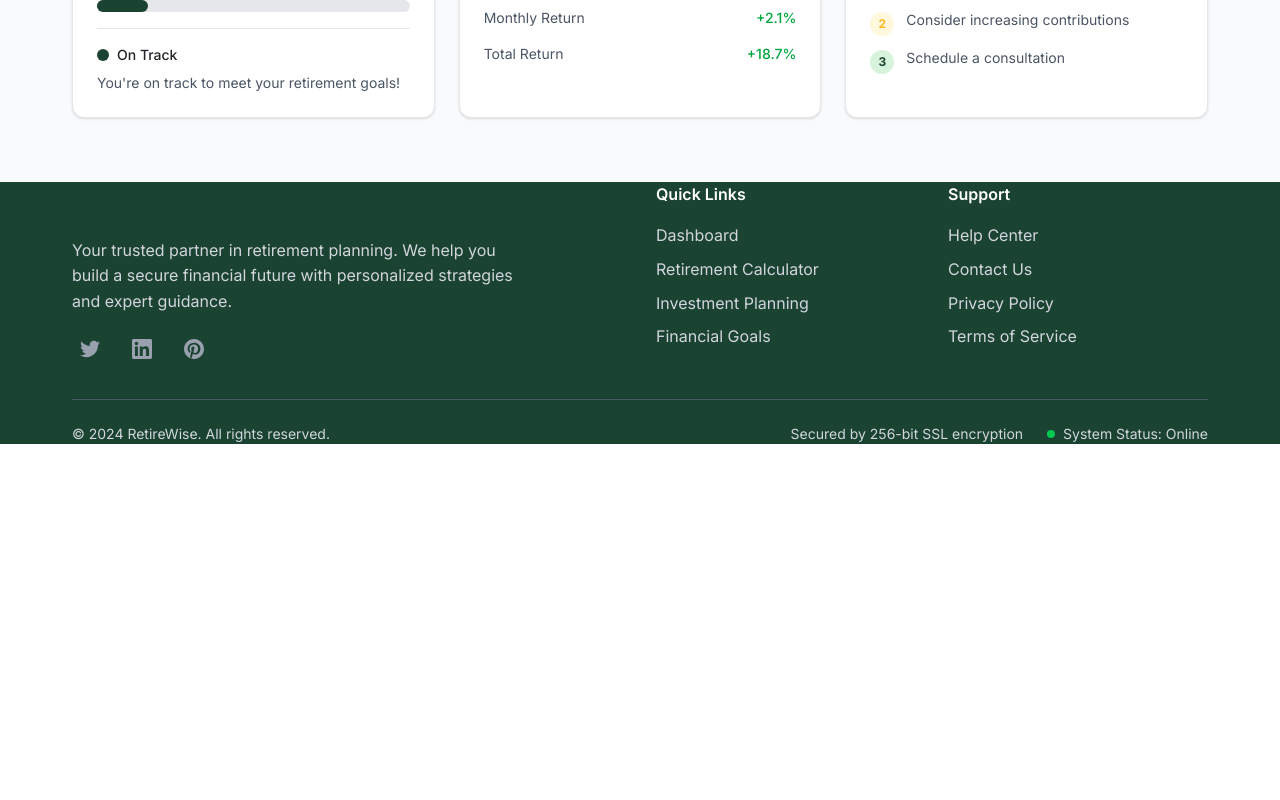
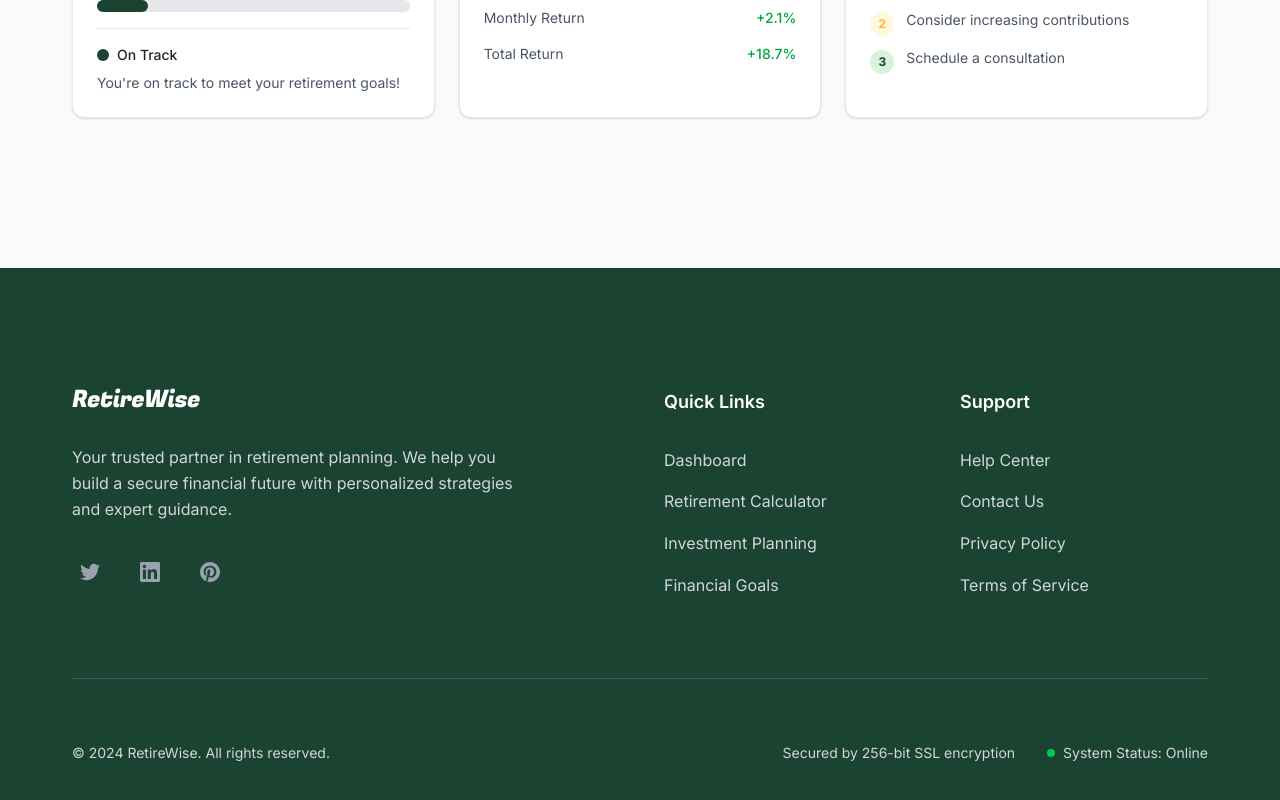
Before and after one commit to iyervish/retirement-app, a Next.js app: page /dashboard in a window 1280 px wide. Shown: the part 1621-2421 px from the top of the page. Before the commit the page ends 2065 px from the top, so only its background shows below. Built offline with nearby package versions, Linux system fonts and the light colour scheme.

Commit message:
Update footer styles and layout in Dashboard for improved aesthetics and user experience

```diff
--- a/src/app/dashboard/page.tsx
+++ b/src/app/dashboard/page.tsx
@@ -404,16 +404,16 @@ export default function Dashboard() {
       </div>
 
       {/* Footer */}
-      <footer className="mt-16" style={{ backgroundColor: '#1B4332' }}>
-        <div className="container mx-auto px-6 py-8">
-          <div className="grid grid-cols-1 md:grid-cols-4 gap-8">
+      <footer style={{ backgroundColor: '#1B4332', marginTop: '150px' }}>
+        <div className="container mx-auto px-8" style={{ paddingTop: '120px', paddingBottom: '120px' }}>
+          <div className="grid grid-cols-1 md:grid-cols-4 gap-12">
             {/* Company Info */}
             <div className="md:col-span-2">
-              <span className="logo-text text-2xl mb-4 block text-white mt-4">RetireWise</span>
-              <p className="text-gray-300 mb-4 max-w-md">
+              <span className="logo-text text-2xl mb-8 block text-white" style={{ color: 'white' }}>RetireWise</span>
+              <p className="text-gray-300 mb-8 max-w-md leading-relaxed">
                 Your trusted partner in retirement planning. We help you build a secure financial future with personalized strategies and expert guidance.
               </p>
-              <div className="flex space-x-4">
+              <div className="flex space-x-6">
                 <button className="p-2 text-gray-400 hover:text-white transition-colors">
                   <svg className="w-5 h-5" fill="currentColor" viewBox="0 0 24 24">
                     <path d="M24 4.557c-.883.392-1.832.656-2.828.775 1.017-.609 1.798-1.574 2.165-2.724-.951.564-2.005.974-3.127 1.195-.897-.957-2.178-1.555-3.594-1.555-3.179 0-5.515 2.966-4.797 6.045-4.091-.205-7.719-2.165-10.148-5.144-1.29 2.213-.669 5.108 1.523 6.574-.806-.026-1.566-.247-2.229-.616-.054 2.281 1.581 4.415 3.949 4.89-.693.188-1.452.232-2.224.084.626 1.956 2.444 3.379 4.6 3.419-2.07 1.623-4.678 2.348-7.29 2.04 2.179 1.397 4.768 2.212 7.548 2.212 9.142 0 14.307-7.721 13.995-14.646.962-.695 1.797-1.562 2.457-2.549z"/>
@@ -433,9 +433,9 @@ export default function Dashboard() {
             </div>
 
             {/* Quick Links */}
-            <div>
-              <h4 className="font-semibold text-white mb-4">Quick Links</h4>
-              <ul className="space-y-2">
+            <div className="flex flex-col justify-start">
+              <h4 className="font-semibold text-white mb-8 text-lg">Quick Links</h4>
+              <ul className="space-y-4">
                 <li>
                   <a href="#" className="text-gray-300 hover:text-white transition-colors">
                     Dashboard
@@ -460,9 +460,9 @@ export default function Dashboard() {
             </div>
 
             {/* Support */}
-            <div>
-              <h4 className="font-semibold text-white mb-4">Support</h4>
-              <ul className="space-y-2">
+            <div className="flex flex-col justify-start">
+              <h4 className="font-semibold text-white mb-8 text-lg">Support</h4>
+              <ul className="space-y-4">
                 <li>
                   <a href="#" className="text-gray-300 hover:text-white transition-colors">
                     Help Center
@@ -488,12 +488,12 @@ export default function Dashboard() {
           </div>
 
           {/* Bottom Bar */}
-          <div className="border-t border-gray-600 mt-8 pt-6">
+          <div className="border-t border-gray-600 mt-20 pt-16">
             <div className="flex flex-col md:flex-row justify-between items-center">
               <p className="text-gray-300 text-sm">
                 © 2024 RetireWise. All rights reserved.
               </p>
-              <div className="flex items-center space-x-6 mt-4 md:mt-0">
+              <div className="flex items-center space-x-8 mt-6 md:mt-0">
                 <span className="text-sm text-gray-300">
                   Secured by 256-bit SSL encryption
                 </span>
```
